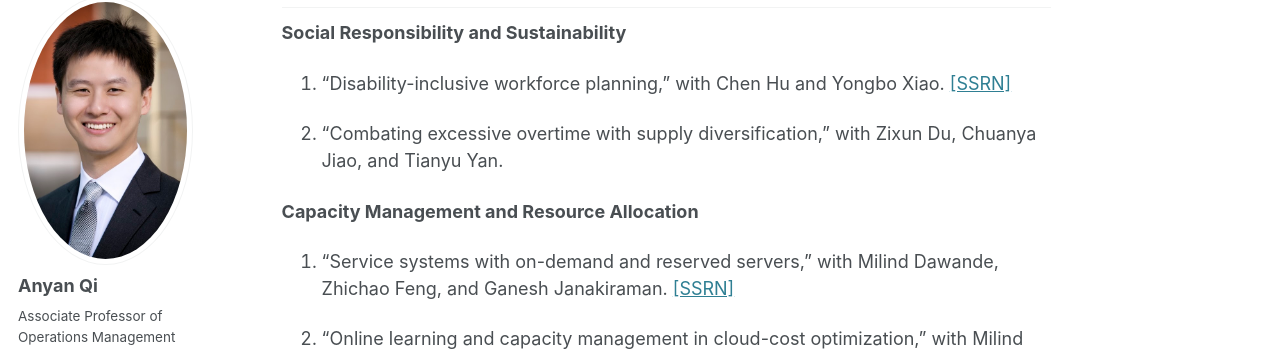
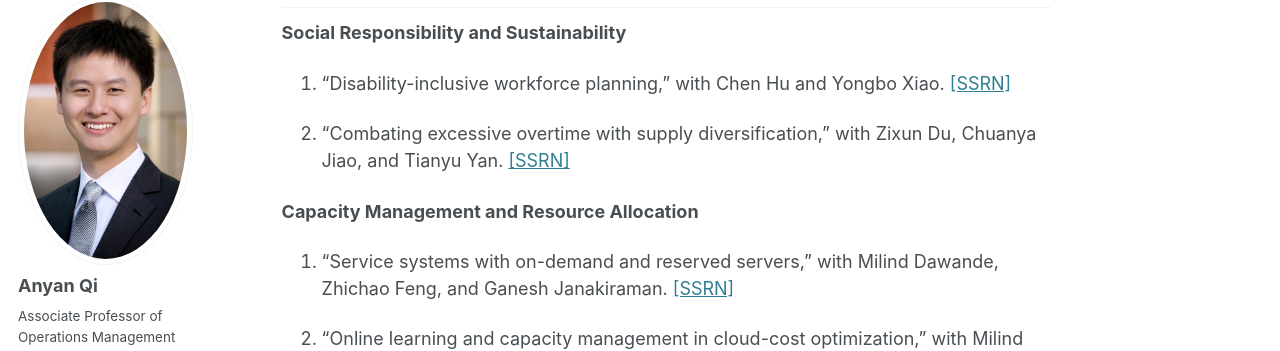
Before and after one commit to qi-anyan/qi-anyan.github.io, a Jekyll site: the page built from _pages/about.md, in a window 1280 px wide and 900 px high, scrolled down 2826 px. Shown: the part 110-461 px from the top of the window. Built offline with Jekyll 4.4.1, drawn with Linux system fonts in a browser that asks for light colours; some web fonts are replaced.

Commit message:
Initial commit

```diff
--- a/_pages/about.md
+++ b/_pages/about.md
@@ -74,7 +74,7 @@ Working Papers
 
 1. "Disability-inclusive workforce planning,” with Chen Hu and Yongbo Xiao. [[SSRN]](https://papers.ssrn.com/sol3/papers.cfm?abstract_id=5355014)
 
-1. "Combating excessive overtime with supply diversification,” with Zixun Du, Chuanya Jiao, and Tianyu Yan.
+1. "Combating excessive overtime with supply diversification,” with Zixun Du, Chuanya Jiao, and Tianyu Yan. [[SSRN]](https://papers.ssrn.com/sol3/papers.cfm?abstract_id=6790758)
 
 **Capacity Management and Resource Allocation**
 
```
